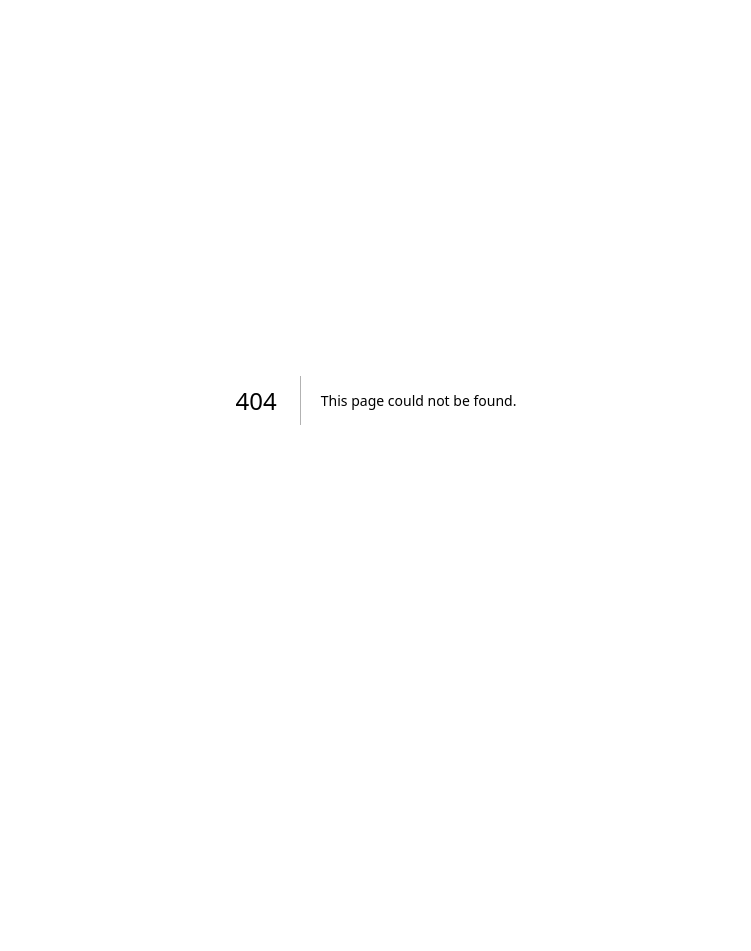
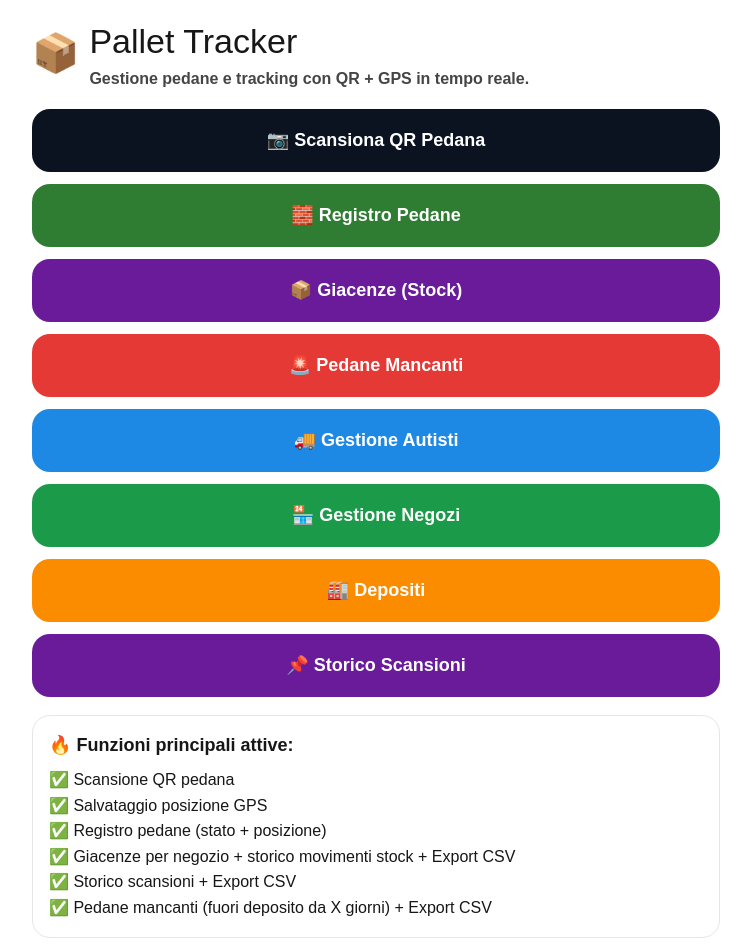
Before and after one commit to lucamandis89/pallet-tracker-v2, a Next.js app: page / in a window 1280 px wide. Before the commit this address had no page. Shown: the top 951 px of the page, without its empty margins (264-1015 px from the left). Before the commit the page ends 800 px from the top, so only its background shows below. Built offline with nearby package versions, Linux system fonts and the light colour scheme.

Commit message:
Add files via upload

```diff
--- /dev/null
+++ b/app/page.tsx
@@ -0,0 +1,95 @@
+"use client";
+
+export default function HomePage() {
+  const btnStyle = (bg: string) => ({
+    width: "100%",
+    padding: "18px 16px",
+    borderRadius: 18,
+    border: "none",
+    fontWeight: 900 as const,
+    fontSize: 18,
+    cursor: "pointer",
+    color: "white",
+    background: bg,
+    display: "flex",
+    alignItems: "center",
+    justifyContent: "center",
+    gap: 10,
+    textDecoration: "none",
+  });
+
+  const cardStyle = {
+    marginTop: 18,
+    padding: 16,
+    borderRadius: 18,
+    border: "1px solid #e6e6e6",
+    background: "white",
+  };
+
+  return (
+    <div style={{ padding: 16, maxWidth: 720, margin: "0 auto" }}>
+      <div style={{ display: "flex", alignItems: "center", gap: 10 }}>
+        <div style={{ fontSize: 38 }}>📦</div>
+        <div>
+          <h1 style={{ margin: 0, fontSize: 34 }}>Pallet Tracker</h1>
+          <div style={{ opacity: 0.8, fontWeight: 700 }}>
+            Gestione pedane e tracking con QR + GPS in tempo reale.
+          </div>
+        </div>
+      </div>
+
+      <div style={{ marginTop: 18, display: "grid", gap: 12 }}>
+        <a href="/scan" style={btnStyle("#0b1220")}>
+          📷 Scansiona QR Pedana
+        </a>
+
+        <a href="/pallets" style={btnStyle("#2e7d32")}>
+          🧱 Registro Pedane
+        </a>
+
+        <a href="/stock" style={btnStyle("#6a1b9a")}>
+          📦 Giacenze (Stock)
+        </a>
+
+        <a href="/missing" style={btnStyle("#e53935")}>
+          🚨 Pedane Mancanti
+        </a>
+
+        <a href="/drivers" style={btnStyle("#1e88e5")}>
+          🚚 Gestione Autisti
+        </a>
+
+        <a href="/shops" style={btnStyle("#1b9a4a")}>
+          🏪 Gestione Negozi
+        </a>
+
+        <a href="/depots" style={btnStyle("#fb8c00")}>
+          🏭 Depositi
+        </a>
+
+        <a href="/history" style={btnStyle("#6a1b9a")}>
+          📌 Storico Scansioni
+        </a>
+      </div>
+
+      <div style={cardStyle}>
+        <div style={{ fontWeight: 900, fontSize: 18, marginBottom: 8 }}>
+          🔥 Funzioni principali attive:
+        </div>
+        <div style={{ lineHeight: 1.6 }}>
+          ✅ Scansione QR pedana
+          <br />
+          ✅ Salvataggio posizione GPS
+          <br />
+          ✅ Registro pedane (stato + posizione)
+          <br />
+          ✅ Giacenze per negozio + storico movimenti stock + Export CSV
+          <br />
+          ✅ Storico scansioni + Export CSV
+          <br />
+          ✅ Pedane mancanti (fuori deposito da X giorni) + Export CSV
+        </div>
+      </div>
+    </div>
+  );
+}
```
